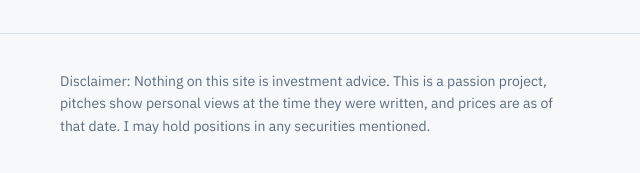
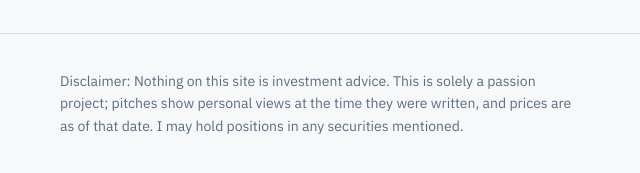
Before and after one commit to russayz/russayz.github.io, a plain HTML site: page about/index.html in a window 1280 px wide. Shown: the part 1937-2110 px from the top of the page, 60-700 px from the left. Drawn offline with Linux system fonts and the light colour scheme.

Commit message:
Revise disclaimer wording in footer
Updated disclaimer text for clarity and emphasis.

```diff
--- a/about/index.html
+++ b/about/index.html
@@ -92,7 +92,7 @@
 </main>
 <footer class="site-footer">
   <div class="wrap footer-grid">
-    <p>Disclaimer: Nothing on this site is investment advice. This is a passion project, pitches show personal views at the time they were written, and prices are as of that date. I may hold positions in any securities mentioned.</p>
+    <p>Disclaimer: Nothing on this site is investment advice. This is solely a passion project; pitches show personal views at the time they were written, and prices are as of that date. I may hold positions in any securities mentioned.</p>
     <ul class="footer-links">
       <li><a href="mailto:yom.russellzy@gmail.com">Email</a></li>
       <li><a href="https://www.linkedin.com/in/russellyom" rel="noopener">LinkedIn</a></li>
```
